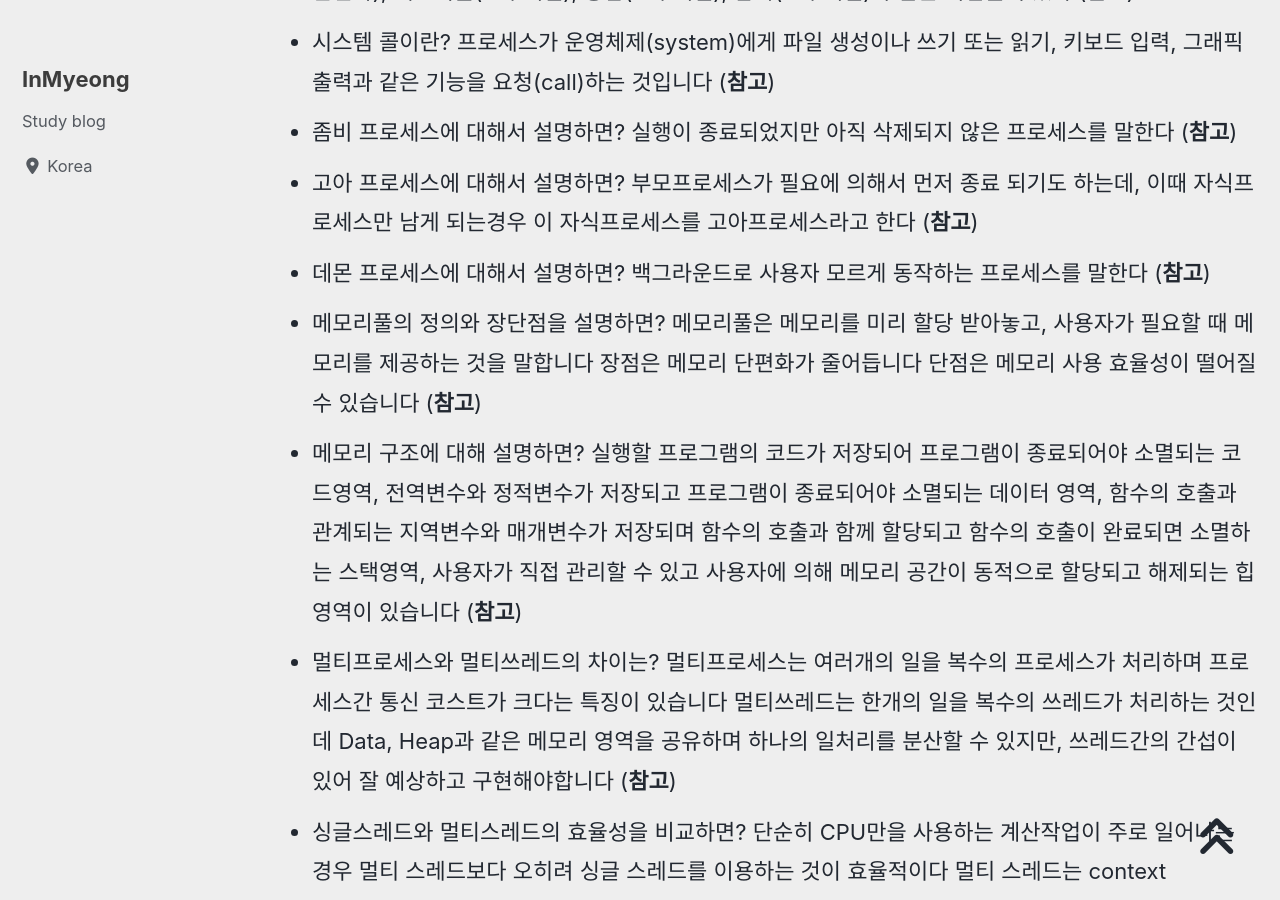
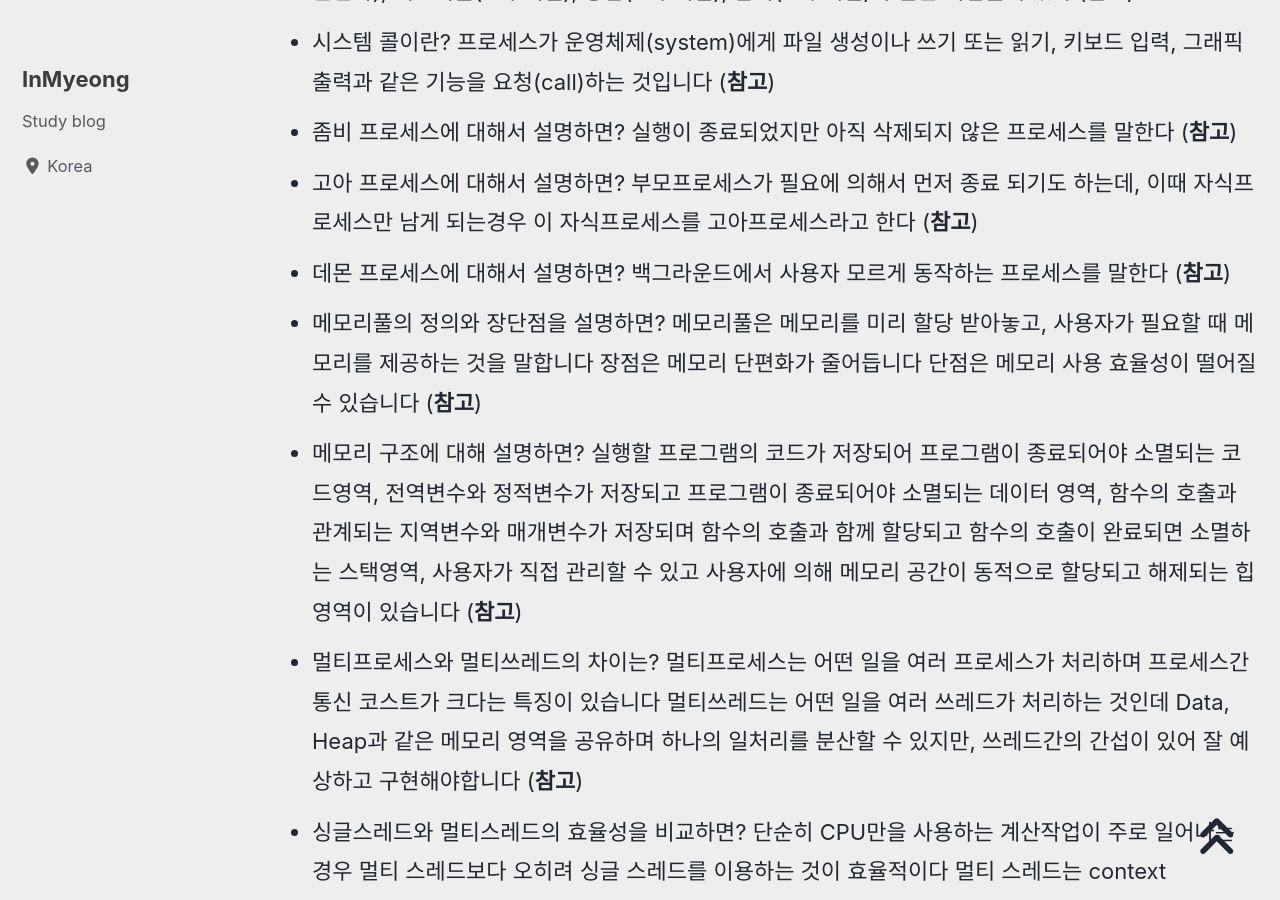
Before and after one commit to devMyeong/devMyeong.github.io, a Jekyll site: the page built from _posts/cs/2022-09-05-블로그-면접준비.md, in a window 1280 px wide and 900 px high, scrolled down 27327 px. Built offline with Jekyll 4.4.1, drawn with Linux system fonts in a browser that asks for light colours; cached includes are drawn as plain includes; nearby versions of some CDN libraries; some web fonts are replaced; comment, search, counter and statistics services are not loaded.

Commit message:
Chore : 수정

```diff
--- a/_posts/cs/2022-09-05-블로그-면접준비.md
+++ b/_posts/cs/2022-09-05-블로그-면접준비.md
@@ -254,10 +254,10 @@ last_modified_at: 2022-10-30
 - 시스템 콜이란? 프로세스가 운영체제(system)에게 파일 생성이나 쓰기 또는 읽기, 키보드 입력, 그래픽 출력과 같은 기능을 요청(call)하는 것입니다 ([**참고**](https://dolphinsarah.tistory.com/54))
 - 좀비 프로세스에 대해서 설명하면? 실행이 종료되었지만 아직 삭제되지 않은 프로세스를 말한다 ([**참고**](https://www.joinc.co.kr/w/Site/system_programing/process/Zombie))
 - 고아 프로세스에 대해서 설명하면? 부모프로세스가 필요에 의해서 먼저 종료 되기도 하는데, 이때 자식프로세스만 남게 되는경우 이 자식프로세스를 고아프로세스라고 한다 ([**참고**](https://m.blog.naver.com/PostView.naver?isHttpsRedirect=true&blogId=icecds&logNo=40053269520))
-- 데몬 프로세스에 대해서 설명하면? 백그라운드로 사용자 모르게 동작하는 프로세스를 말한다 ([**참고**](https://m.blog.naver.com/PostView.naver?isHttpsRedirect=true&blogId=icecds&logNo=40053269520))
+- 데몬 프로세스에 대해서 설명하면? 백그라운드에서 사용자 모르게 동작하는 프로세스를 말한다 ([**참고**](https://m.blog.naver.com/PostView.naver?isHttpsRedirect=true&blogId=icecds&logNo=40053269520))
 - 메모리풀의 정의와 장단점을 설명하면? 메모리풀은 메모리를 미리 할당 받아놓고, 사용자가 필요할 때 메모리를 제공하는 것을 말합니다 장점은 메모리 단편화가 줄어듭니다 단점은 메모리 사용 효율성이 떨어질 수 있습니다 ([**참고**](https://linkmemo.tistory.com/183))
 - 메모리 구조에 대해 설명하면? 실행할 프로그램의 코드가 저장되어 프로그램이 종료되어야 소멸되는 코드영역, 전역변수와 정적변수가 저장되고 프로그램이 종료되어야 소멸되는 데이터 영역, 함수의 호출과 관계되는 지역변수와 매개변수가 저장되며 함수의 호출과 함께 할당되고 함수의 호출이 완료되면 소멸하는 스택영역, 사용자가 직접 관리할 수 있고 사용자에 의해 메모리 공간이 동적으로 할당되고 해제되는 힙영역이 있습니다 ([**참고**](https://sshoreng.tistory.com/80?category=712983))
-- 멀티프로세스와 멀티쓰레드의 차이는? 멀티프로세스는 여러개의 일을 복수의 프로세스가 처리하며 프로세스간 통신 코스트가 크다는 특징이 있습니다 멀티쓰레드는 한개의 일을 복수의 쓰레드가 처리하는 것인데 Data, Heap과 같은 메모리 영역을 공유하며 하나의 일처리를 분산할 수 있지만, 쓰레드간의 간섭이 있어 잘 예상하고 구현해야합니다 ([**참고**](https://sshoreng.tistory.com/80?category=712983))
+- 멀티프로세스와 멀티쓰레드의 차이는? 멀티프로세스는 어떤 일을 여러 프로세스가 처리하며 프로세스간 통신 코스트가 크다는 특징이 있습니다 멀티쓰레드는 어떤 일을 여러 쓰레드가 처리하는 것인데 Data, Heap과 같은 메모리 영역을 공유하며 하나의 일처리를 분산할 수 있지만, 쓰레드간의 간섭이 있어 잘 예상하고 구현해야합니다 ([**참고**](https://sshoreng.tistory.com/80?category=712983))
 - 싱글스레드와 멀티스레드의 효율성을 비교하면? 단순히 CPU만을 사용하는 계산작업이 주로 일어나는 경우 멀티 스레드보다 오히려 싱글 스레드를 이용하는 것이 효율적이다 멀티 스레드는 context switching이 일어나는 시간이 추가로 걸리기 때문이다 CPU 이외의 자원을 사용하는 작업의 경우 싱글 스레드보다 멀티 스레드로 하는 것이 효율적이다 예를 들어 사용자에게 입력받는 작업과 출력하는 작업 두 가지를 해야한다면, 싱글 스레드의 경우 사용자가 입력을 다할 때 까지 출력은 하지 못하고 기다리고만 있어야 한다 하지만 여러개의 쓰레드를 이용한다면 사용자가 입력하는 걸 기다리는 동안 출력이라는 작업으로 context switching 하여 해당 작업을 수행할 수 있으므로 좀 더 효율적으로 동작하게 된다 ([**참고**](https://excited-hyun.tistory.com/255))
 - 임계 영역(크리티컬 섹션)의 두가지 의미에 대해서 설명하면? (1) 둘 이상의 쓰레드가 동시에 실행될 경우 접근 문제를 발생시킬 수 있는 코드 블록을 임계 영역이라고 한다 (2) 임계 영역에 대한 문제를 해결하는 동기화 기법을 의미하기도 한다, 특정 임계 영역에 대한 키를 가져야만 해당 영역에 접근할 수 있도록 하는 기법이다 ([**참고**](https://m.blog.naver.com/PostView.naver?isHttpsRedirect=true&blogId=cmw1728&logNo=220479810666))
 - 멀티 쓰레드란? 하나의 프로세스 내에서 둘 이상의 스레드가 동시에 작업을 수행하는 것을 의미합니다 ([**참고**](http://www.tcpschool.com/java/java_thread_multi))
```
